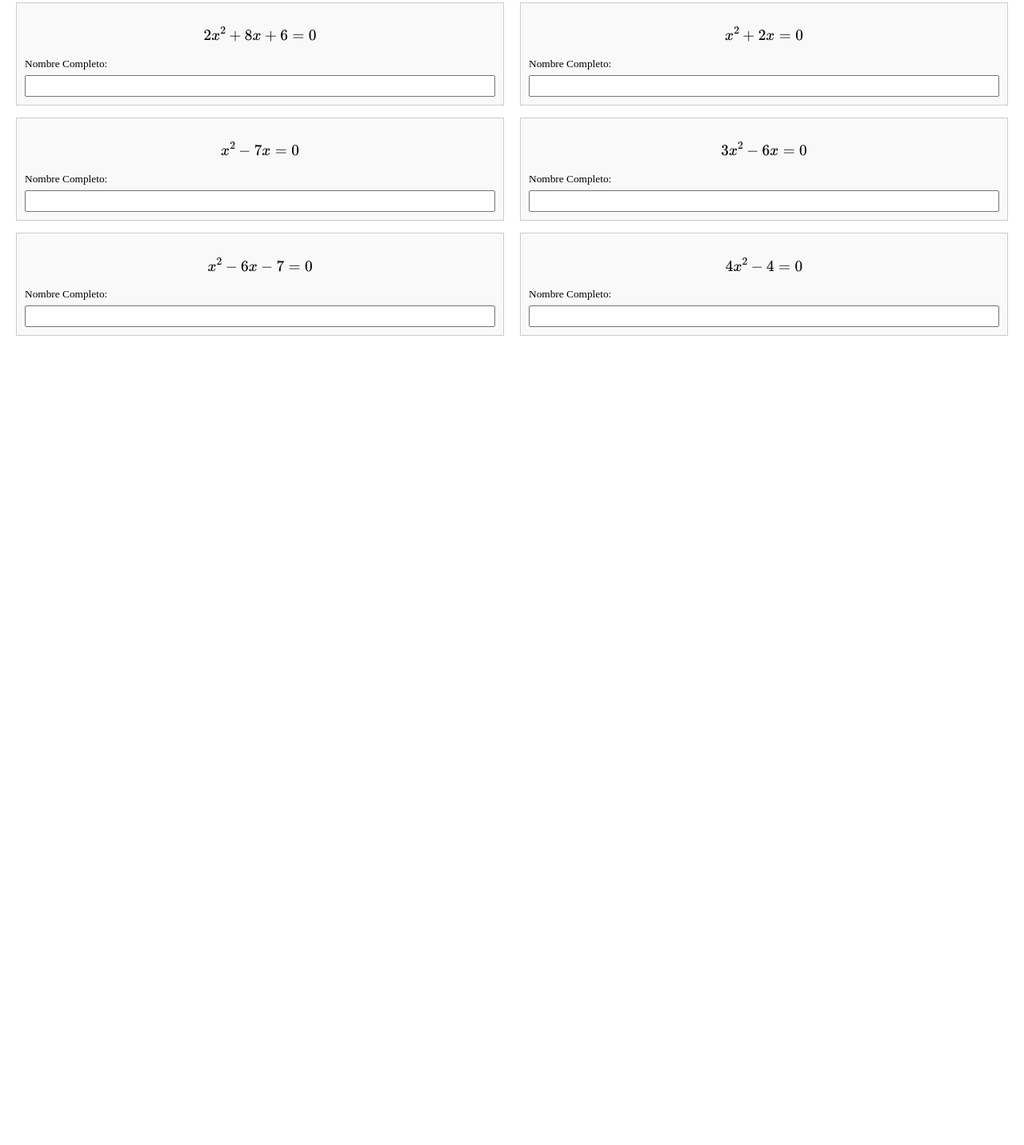
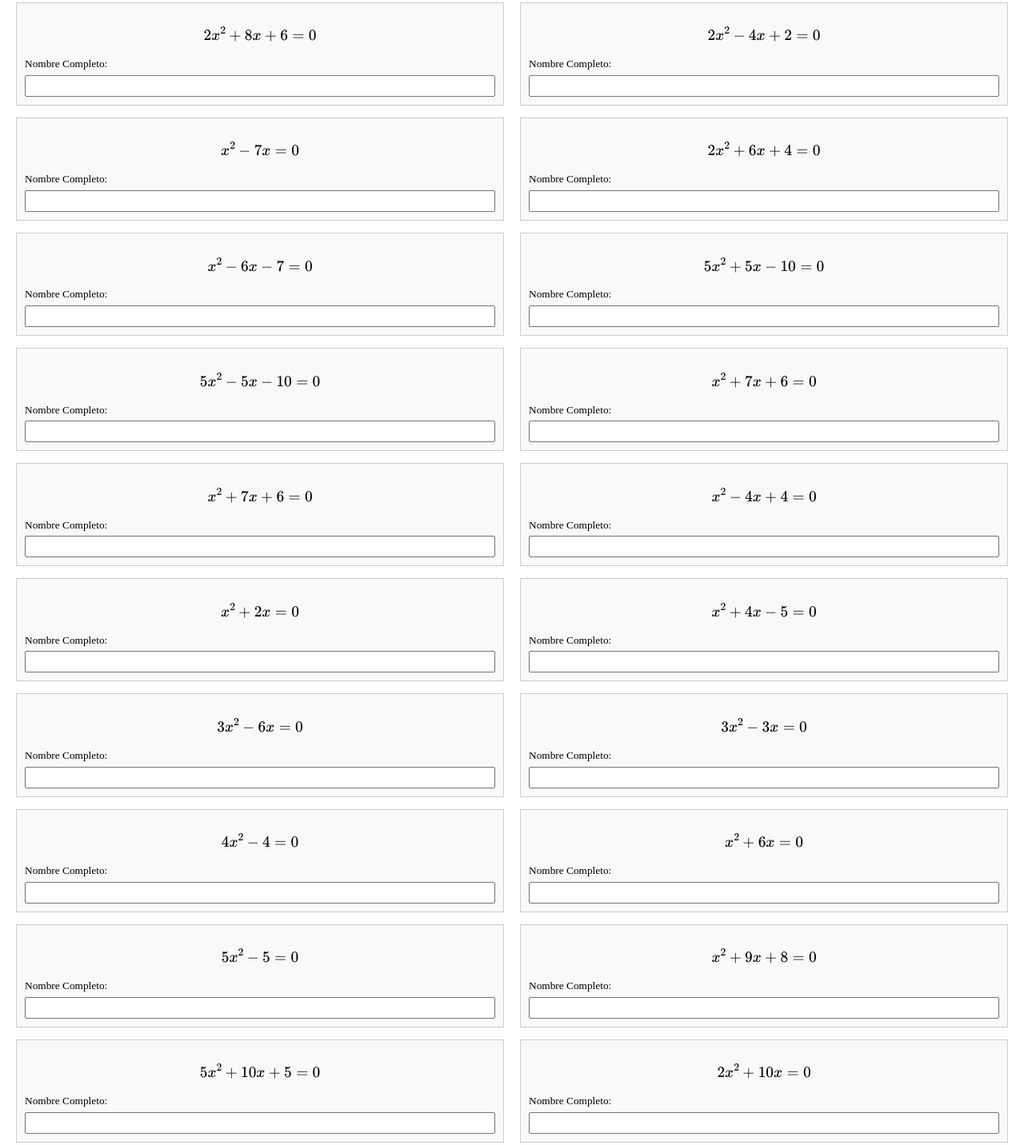
Before and after one commit to ingluisnolasco/tercero, a plain HTML site: page index.html in a window 1280 px wide. Shown: the part 375-1807 px from the top of the page at 80% size. Before the commit the page ends 830 px from the top, so only its background shows below. Drawn offline with nearby package versions, Linux system fonts and the light colour scheme.

Commit message:
Update index.html

```diff
--- a/index.html
+++ b/index.html
@@ -188,7 +188,7 @@
         }
 
         // Número de problemas a generar
-        const numberOfProblems = 10; // Puedes cambiar esto a la cantidad que desees
+        const numberOfProblems = 24; // Puedes cambiar esto a la cantidad que desees
 
         // Obtener el contenedor de ecuaciones
         const equationContainer = document.getElementById('equation-container');
```
